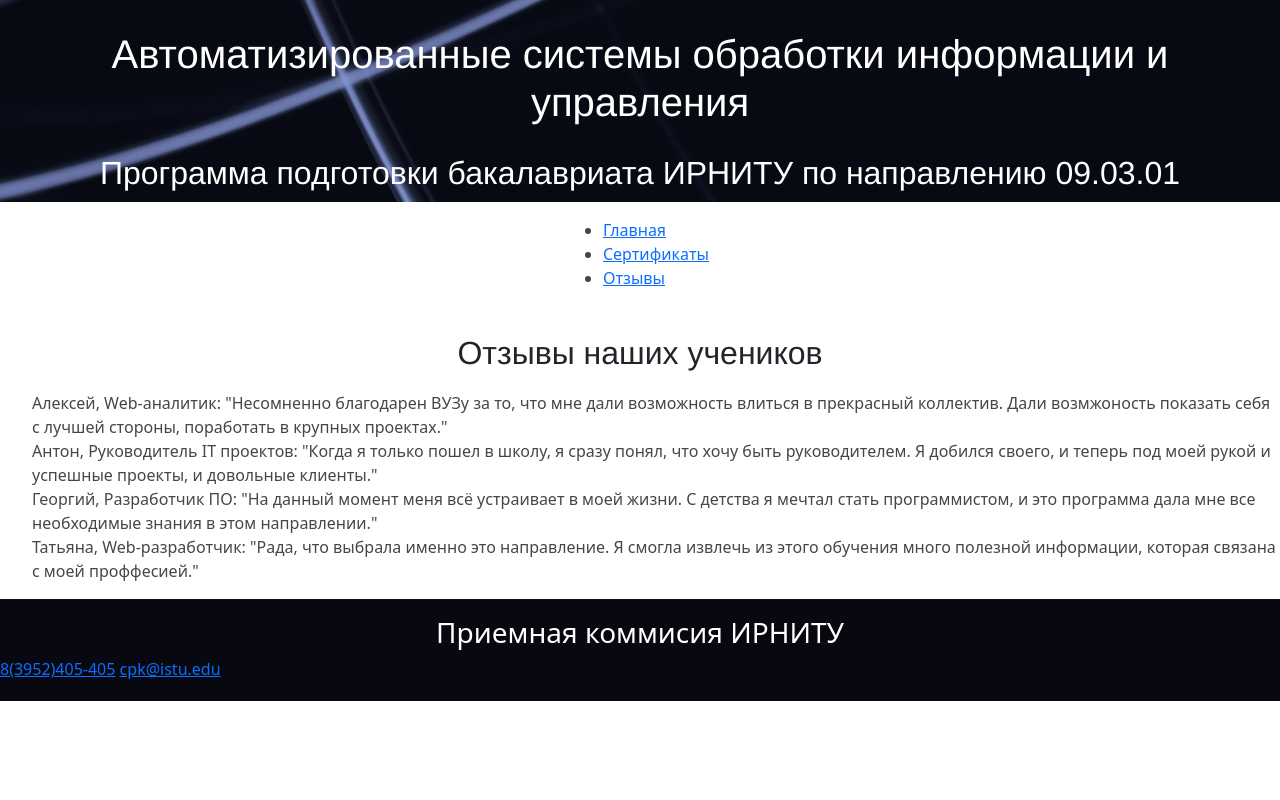
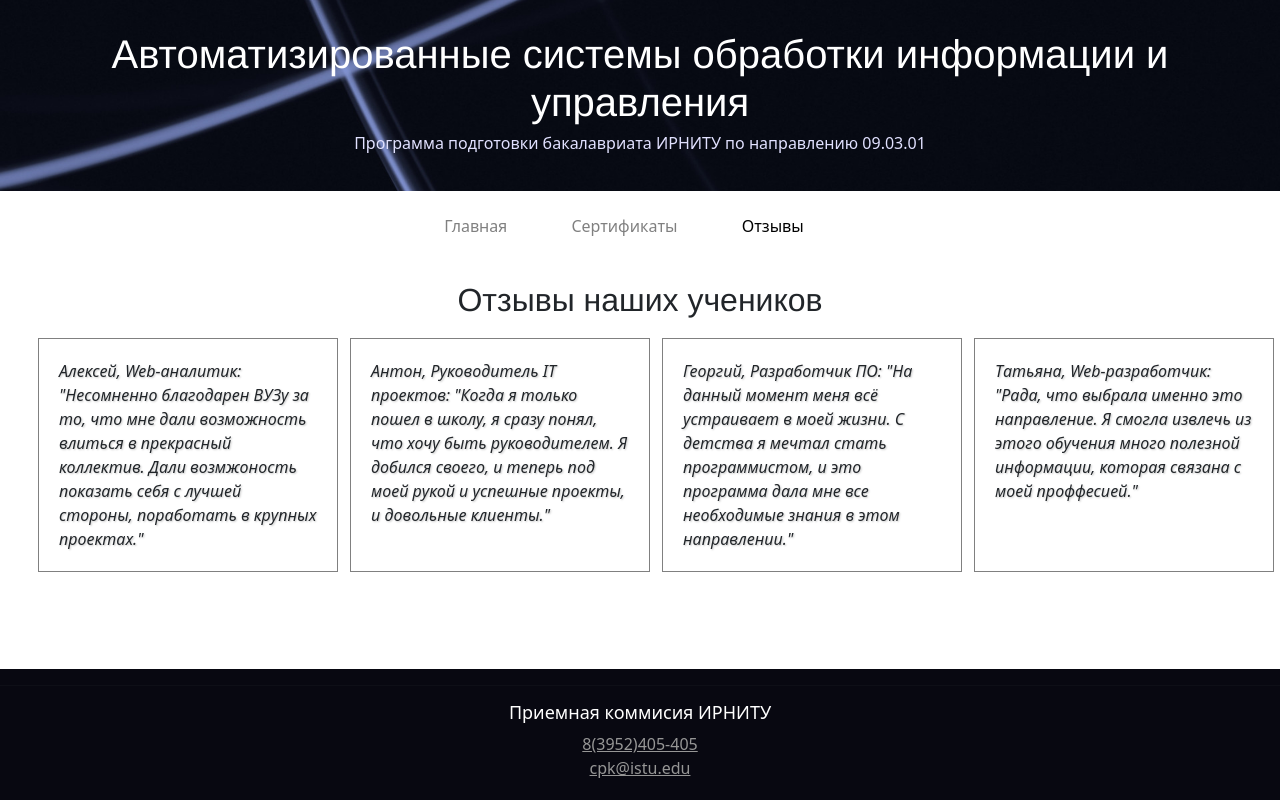
Before and after one commit to SimGus90/Page-ASU-ads, a plain HTML site: page reviews.html in a window 1280 px wide. Drawn offline with nearby package versions, Linux system fonts and the light colour scheme.

Commit message:
Add files via upload

```diff
--- a/style.css
+++ b/style.css
@@ -1,47 +1,68 @@
-/*правило для элементов main*/
-main {
-    margin-left: 0px;
-    margin-right: 0px;
+.wrapper{
+    overflow: hidden;
+    min-height: 100vh;
+    display: flex;
+    flex-direction: column;
 }
-/*правило для элементов относящихся к классу a_footer*/
-.a_footer {
+.header {
+    background: url('img/head.jpg') bottom center no-repeat;
+    background-size: 100%;
+    width: 100%;
+    height: auto;
+    color: white;
+    text-align: center;
+}
+.main{
+    max-width: 1400px;
+    margin: 0 auto;
+}
+.footer{
+    background-color: rgb(8, 8, 17);
+    padding-bottom: 20px;
+    margin-top: auto;
+}
+
+.adress-contacts {
+    text-align: center;
+}
+.a-footer-contacts {
     display: block;
     color: rgb(150, 150, 150);
 }
-footer{
-    background-color: rgb(8, 8, 17);
-    padding-bottom: 20px;
-}
-h1 {
+
+
+.header-Topic {
     font-family:'Franklin Gothic Medium';
     padding: 30px 20px 0px 20px;
     text-align: center;
 }
-h2 {
-    font-family:'Franklin Gothic Medium';
-    padding: 20px 20px 10px 20px;
-    text-align: center;
-}
-h3{
-    font-family: 'Noto Sans';
-    font-size: small;
-    color: white;
-    padding: 0% 5% 0% 5%;
-    text-align: center;
-}
-.subTopic{
+.header-subTopic {
     font-family: 'Noto Sans';
     font-size: medium;
     color: rgb(225, 225, 255);
     padding: 0px 20px 30px 20px;
 }
-p{
+.h2-paragraph {
+    font-family:'Franklin Gothic Medium';
+    padding: 20px 20px 10px 20px;
+    text-align: center;
+}
+.h3-contacts {
+    font-family: 'Noto Sans';
+    font-size: large;
+    color: white;
+    padding: 0% 5% 0% 5%;
+    text-align: center;
+}
+
+.p-paragraph{
     font-family: 'Noto Sans';
     padding: 0% 5% 0% 5%;
     text-align: justify;
     color: rgb(70, 70, 70);
 }
-ul{
+
+.ul-places-of-practice{
     font-family:'Noto Sans';
     color: rgb(70, 70, 70);
     display: table;
@@ -49,43 +70,28 @@
     text-align: left;
     list-style-position: outside;
 }
-section{
-    max-width: 1400px;
-    margin: auto;
-}
-/*подключаем картинку для шапки*/
-header {
-    background: url('img/head.jpg') bottom center no-repeat;
-    background-size: 100%;
-    width: 100%;
-    height: auto;
-    color: white;
-    text-align: center;
-}
-adress {
-    text-align: center;
-}
-.flex__ul{
+
+.ul-vars-of-professions{
     display: flex;
     flex-wrap: wrap;
     flex-direction: row;
     padding-left: 15%;
 }
-.flex__item{
+.ul-vars-of-professions-item{
     flex-basis: 300px;
     margin: 0px auto 20px auto;
     font-family: 'Noto Sans';
     text-align: left;
     list-style-position:outside;
 }
-.flex__ul2{
+
+.ul-reviews{
     display: flex;
     flex-wrap: wrap;
     flex-direction: row;
 }
-.flex__item2{
+.ul-reviews-item{
     flex-basis: 300px;
-    flex-grow: 0;
     margin: 0px auto 20px auto;
     font-family: 'Noto Sans';
     text-align: left;
@@ -95,9 +101,54 @@
     text-shadow: 1px 1px 2px rgb(200, 200, 200);
     font-style: italic;
 }
-aside{
+
+.ul-licenses{
+    display: flex;
+    flex-wrap: wrap;
+    flex-direction: row;
+}
+
+.img-license{
+    flex-basis: 300px;
+    margin: 0px auto 20px auto;
+    list-style-position:outside;
+    width: 100%;
+    border: 1px solid black;
+}
+
+.asside-download-09-03-01{
     display: flex;
     justify-content: center;
     align-items: center;
     padding-bottom: 15px;
 }
+
+.ul-navbar{
+    margin: auto;
+    padding-right: 5%;
+}
+
+.navbar-item{
+    display: inline-block;
+    padding: 15px 30px;
+}
+.nav-link-idle{
+    font-family: 'Noto Sans';
+    text-align: center;
+    color:gray;
+    text-decoration: none;
+
+}
+.nav-link-active{
+    font-family: 'Noto Sans';
+    text-align: center;
+    color:black;
+    text-decoration: none;
+
+}
+.nav-link-idle:hover{
+    transition: 0,5s;
+}
+.nav-link-active{
+    transition: 0,5s;
+}
```
